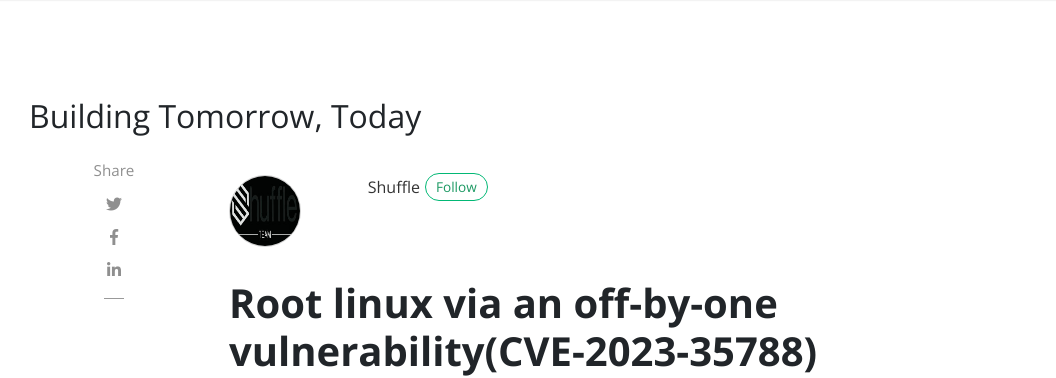
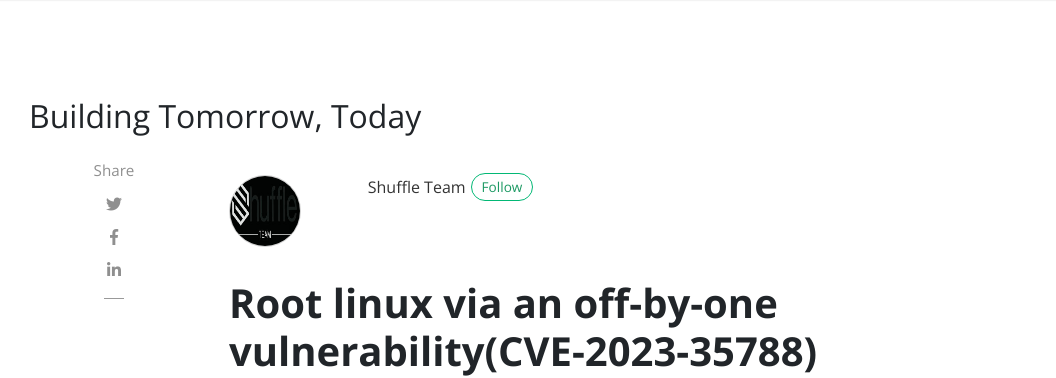
Before and after one commit to shuffleteam/shuffleteam.github.io, a Jekyll site: the page built from _posts/2024-04-10-CVE-2023-35788.md, in a window 1280 px wide and 900 px high. Shown: the top 378 px of the window, without its empty margins (56-1112 px from the left). Built offline with Jekyll 4.4.1, drawn with Linux system fonts in a browser that asks for light colours; nearby versions of some CDN libraries; comment, search, counter and statistics services are not loaded.

```diff
--- a/_config.yml
+++ b/_config.yml
@@ -11,8 +11,8 @@ permalink: /:categories/:title/
 # Authors
 authors:
   shuffle:
-    name: Shuffle
-    display_name: Shuffle
+    name: Shuffle Team
+    display_name: Shuffle Team
     avatar: 'assets/images/logo.jpg'
     web: https://shuffle.github.io
     twitter: https://twitter.com/ShuffleTea38197
--- a/_posts/2024-04-10-CVE-2023-35788.md
+++ b/_posts/2024-04-10-CVE-2023-35788.md
@@ -9,6 +9,8 @@ comments: true
 featured: true
 image: assets/images/2024-04-15/1.png
 ---
+
+
 
 ## 0x00 Introduction
 
@@ -781,11 +783,7 @@ Thank you for reading. If you have any questions, feel free to contact [me](http
 ## 0x04 Reference
 
 [cve-2021-22555](https://google.github.io/security-research/pocs/linux/cve-2021-22555/writeup.html)
-
 [cve-2022-0185](https://www.willsroot.io/2022/01/cve-2022-0185.html)
-
 [KPTI_bypass](https://www.anquanke.com/post/id/240006)
-
 [Exploiting_race_conditions_on_ancient_Linux](https://static.sched.com/hosted_files/lsseu2019/04/LSSEU2019%20-%20Exploiting%20race%20conditions%20on%20Linux.pdf)
-
 [commit](https://git.kernel.org/pub/scm/linux/kernel/git/torvalds/linux.git/commit/?id=4d56304e5827c8cc8cc18c75343d283af7c4825c)
```
